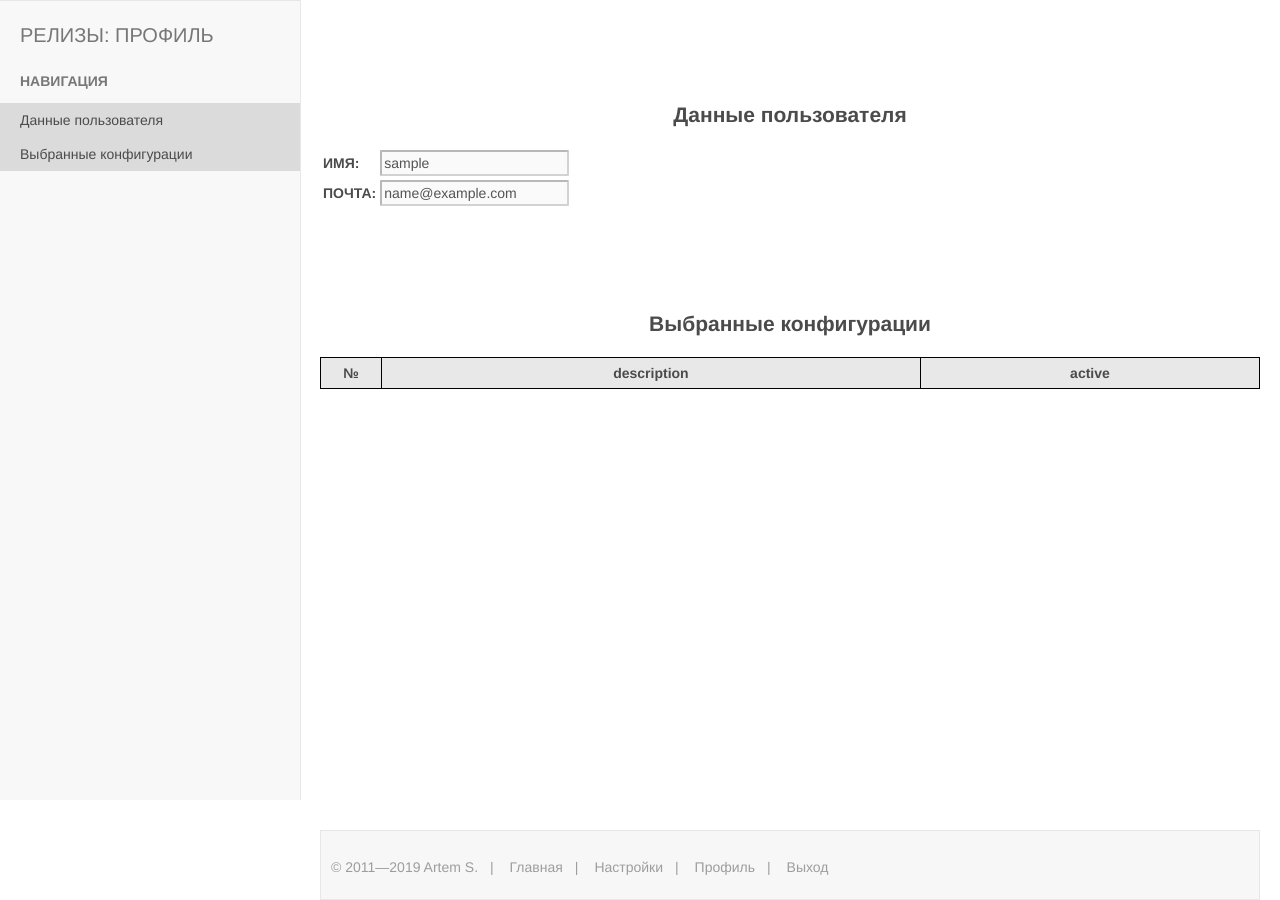
After one commit to ArtemProg/releases1c, a Flask app: page /profile in a window 1280 px wide. The commit adds this page. Run offline with Flask 2, Linux system fonts and the light colour scheme; the visitor is signed in with stand-in values (Sample User, id 1); data comes from the database, SQL or seed files in the repository; lists and menus that the app fills with data are empty.

Commit message:
расширяю функционал админки

```diff
--- a/app/inforeleases.py
+++ b/app/inforeleases.py
@@ -11,7 +11,7 @@ from app import db
 
 
 def available_configurations():
-    return [{'project': conf.project, 'name': conf.name, 'edition': conf.edition, 'description': conf.description} for conf in Configuration.query.all()]
+    return [{'project': conf.project, 'name': conf.name, 'edition': conf.edition, 'description': conf.description} for conf in Configuration.query.filter_by(active=True).all()]
 
 
 def configurations():
@@ -20,7 +20,7 @@ def configurations():
 
 def current_configuration_releases_new():
     r = list()
-    for configuration in Configuration.query.filter_by(active=True).all():
+    for configuration in Configuration.query.filter_by(active=True).order_by(Configuration.description).all():
         release = configuration.releases.order_by(Release.date.desc()).first()
         if not (release is None):
             r.append(release)
--- a/app/models.py
+++ b/app/models.py
@@ -8,11 +8,20 @@ from datetime import datetime
 from pytz import timezone, utc
 
 
+followers = db.Table('followers',
+                     db.Column('user_id', db.Integer, db.ForeignKey('user.id')),
+                     db.Column('configuration_id', db.Integer, db.ForeignKey('configuration.id'))
+                     )
+
+
 class User(UserMixin, db.Model):
     id = db.Column(db.Integer, primary_key=True)
     username = db.Column(db.String(64), index=True, unique=True)
     email = db.Column(db.String(120), index=True, unique=True)
     password_hash = db.Column(db.String(128))
+
+    configurations = db.relationship('Configuration', secondary=followers, backref=db.backref('users', lazy='dynamic'),
+                                     lazy='dynamic')
 
     def set_password(self, password):
         self.password_hash = generate_password_hash(password)
@@ -22,6 +31,17 @@ class User(UserMixin, db.Model):
 
     def __repr__(self):
         return '<User {}>'.format(self.username)
+
+    def configuration_append(self, configuration):
+        if not self.configuration_exists(configuration):
+            self.configurations.append(configuration)
+
+    def configuration_remove(self, configuration):
+        if not self.configuration_exists(configuration):
+            self.configurations.remove(configuration)
+
+    def configuration_exists(self, configuration):
+        return self.configurations.filter(followers.c.configuration_id == configuration.id).count() > 0
 
 
 class Configuration(db.Model):
@@ -35,6 +55,17 @@ class Configuration(db.Model):
 
     def __repr__(self):
         return '{}'.format(self.description)
+
+    def user_append(self, user):
+        if not self.user_exists(user):
+            self.users.append(user)
+
+    def user_remove(self, user):
+        if not self.user_exists(user):
+            self.users.remove(user)
+
+    def user_exists(self, user):
+        return self.users.filter(followers.c.user_id == user.id).count() > 0
 
 
 class Release(db.Model):
--- a/app/routes.py
+++ b/app/routes.py
@@ -23,8 +23,16 @@ def index():
 @login_required
 def admin():
     form = LoginForm()
-    return render_template('admin.html', title='Релизы', configurations=configurations(), external_links=external_ref(),
+    return render_template('admin.html', title='Релизы: Настройки',
+                           configurations=configurations(),
+                           external_links=external_ref(),
                            form=form)
+
+
+@app.route("/profile")
+@login_required
+def profile():
+    return render_template('profile.html', title='Релизы: Профиль')
 
 
 @app.route('/login', methods=['GET', 'POST'])
@@ -61,7 +69,7 @@ def set_configuration():
 
 
 @app.route('/api/configuration', methods=['GET'])
-@cache.cached(timeout=1800)
+# @cache.cached(timeout=1800)
 def get_available_configurations():
     return jsonify(available_configurations())
 
--- a/app/static/style.css
+++ b/app/static/style.css
@@ -532,6 +532,19 @@ body {
 	text-align: left;
 }
 
+@media screen and (min-width: 900px) {
+    .table__tbody .table__cell--name-head {
+        width: 300px;
+    }
+}
+
+@media screen and (min-width: 1240px) {
+    .table__tbody .table__cell--name-head {
+        width: 440px;
+    }
+}
+
+
 /* КОНЕЦ: ИМЕНОВАННЫЕ КЛОНКИ ТАБЛИЦ */
 
 
--- a/app/templates/base.html
+++ b/app/templates/base.html
@@ -5,6 +5,8 @@
 	<meta charset="utf-8">
 	<meta http-equiv="X-UA-Compatible" content="IE=edge">
 	<meta name="viewport" content="width=device-width, initial-scale=1.0">
+	<meta name="description" content="Релизы 1С и актуальные версии программ 1С; Калькулятор обновлений 1С; Ссылки на releases.1c.ru"/>
+	<meta name="yandex-verification" content="30f4a3d58174792e" />
 	<title>{% if title %}{{ title }}{% else %}releases{% endif %}</title>
 	<link rel="stylesheet" href="https://cdnjs.cloudflare.com/ajax/libs/normalize/8.0.1/normalize.min.css">
 	<link rel="stylesheet" href="static/style.css">
@@ -45,6 +47,7 @@
 				<li class="footer__item footer__item-about"><a class="footer__link" href="{{ url_for('login') }}">Войти</a></li>
 				{% else %}
 				<li class="footer__item footer__item-about"><a class="footer__link" href="{{ url_for('admin') }}">Настройки</a></li>
+				<li class="footer__item footer__item-about"><a class="footer__link" href="{{ url_for('profile') }}">Профиль</a></li>
 				<li class="footer__item footer__item-about"><a class="footer__link" href="{{ url_for('logout') }}">Выход</a></li>
 				{% endif %}
 			</ul>
--- /dev/null
+++ b/app/templates/profile.html
@@ -0,0 +1,76 @@
+{% extends "base.html" %}
+
+{% block panel_content %}
+    <nav class="nav">
+        <h2 class="nav__title">Навигация</h2>
+        <ul class="nav__list nav-page">
+            <li class="nav__item">
+                <a class="link nav__link" href="#profile-user">Данные пользователя</a>
+                <a class="link nav__link" href="#selected-configuration">Выбранные конфигурации</a>
+            </li>
+        </ul>
+    </nav>
+{% endblock %}
+
+{% block content %}
+    <div id="profile-user">
+        <article class="page">
+            <div class="page-header">
+                <h2 class="title">Данные пользователя</h2>
+            </div>
+            <div class="page-content">
+
+                        <table class="">
+                            <tbody class="">
+                                <tr class="">
+                                    <td><label class="setting__label" for="element-name" title="Имя">Имя:</label></td>
+                                    <td><input class="setting__element" id="element-name" title="Имя" value="{{ current_user.username }}" disabled></td>
+                                </tr>
+                                <tr class="">
+                                    <td><label class="setting__label" for="element-email" title="Почта">Почта:</label></td>
+                                    <td><input class="setting__element" id="element-email" title="Почта" value="{{ current_user.email }}" disabled></td>
+                                </tr>
+                            </tbody>
+                        </table>
+
+            </div>
+        </article>
+    </div>
+    <div id="selected-configuration">
+        <article class="page">
+            <div class="page-header">
+                <h2 class="title">Выбранные конфигурации</h2>
+            </div>
+            <div class="page-content">
+
+                <div class="table-responsive">
+                    <table class="table font-size-small-sm">
+                        <thead class="table__thead">
+                            <tr class="table__row">
+                                <th class="table__cell table__cell--header table__cell--number-row">№</th>
+                                <th class="table__cell table__cell--header table__cell--name-head">description</th>
+                                <th class="table__cell table__cell--header">active</th>
+                            </tr>
+                        </thead>
+                        <tbody class="table__tbody" id="admin-configuration-setting">
+<!--                            {% for configuration in configurations %}-->
+<!--                            <tr class="table__row">-->
+<!--                                <td class="table__cell table__cell&#45;&#45;number-row" data-id="{{ configuration.id }}">{{ configurations.index(configuration)+1 }}</td>-->
+<!--                                <td class="table__cell" data-parameter="description">{{ configuration.description }}</td>-->
+<!--                                <td class="table__cell">-->
+<!--                                    <button class="setting__element action-element btn" data-action="edit" data-controls="admin-configuration-setting" title="Редактировать конфигурацию">&#9998;</button>-->
+<!--                                </td>-->
+<!--                            </tr>-->
+<!--                            {% endfor %}-->
+                        </tbody>
+                    </table>
+                </div>
+
+            </div>
+        </article>
+    </div>
+{% endblock %}
+
+{% block script %}
+
+{% endblock %}
--- a/myTask.py
+++ b/myTask.py
@@ -107,7 +107,7 @@ def start():
         db.session.commit()
 
     log('load configurations')
-    configurations = Configuration.query.all()
+    configurations = Configuration.query.filter_by(active=True).all()
     for conf in configurations:
         data_release = current_configuration_release(conf)
         if data_release is None:
```
Also changed, not shown: migrations/versions/77a93441c0e9_followers.py (added, +33 -0 lines), 2 other files.
